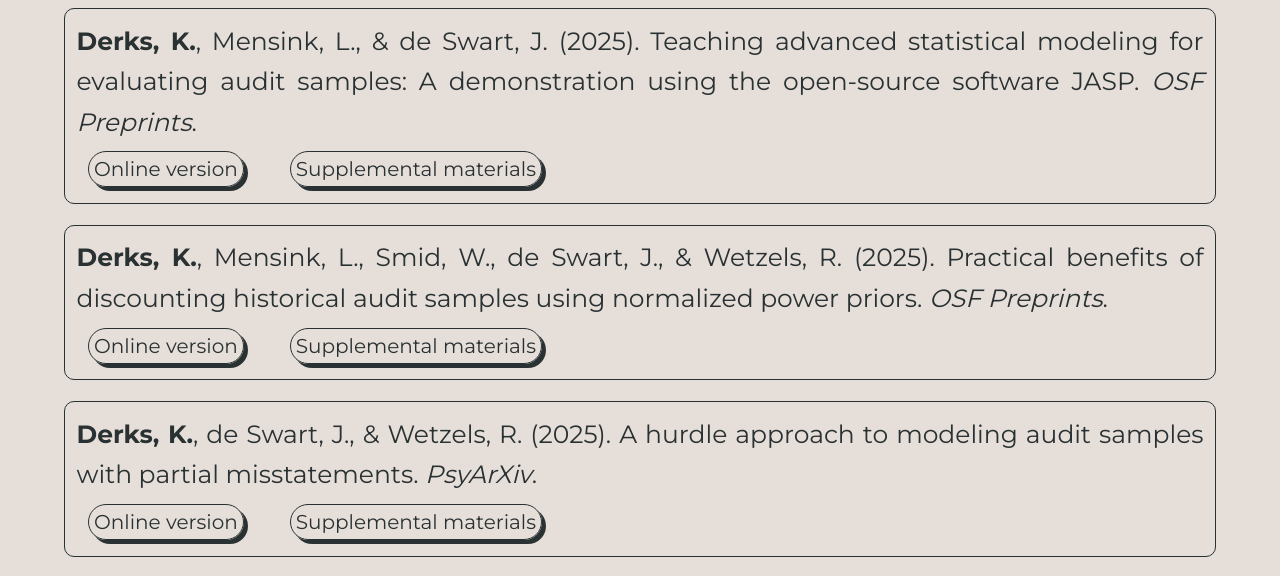
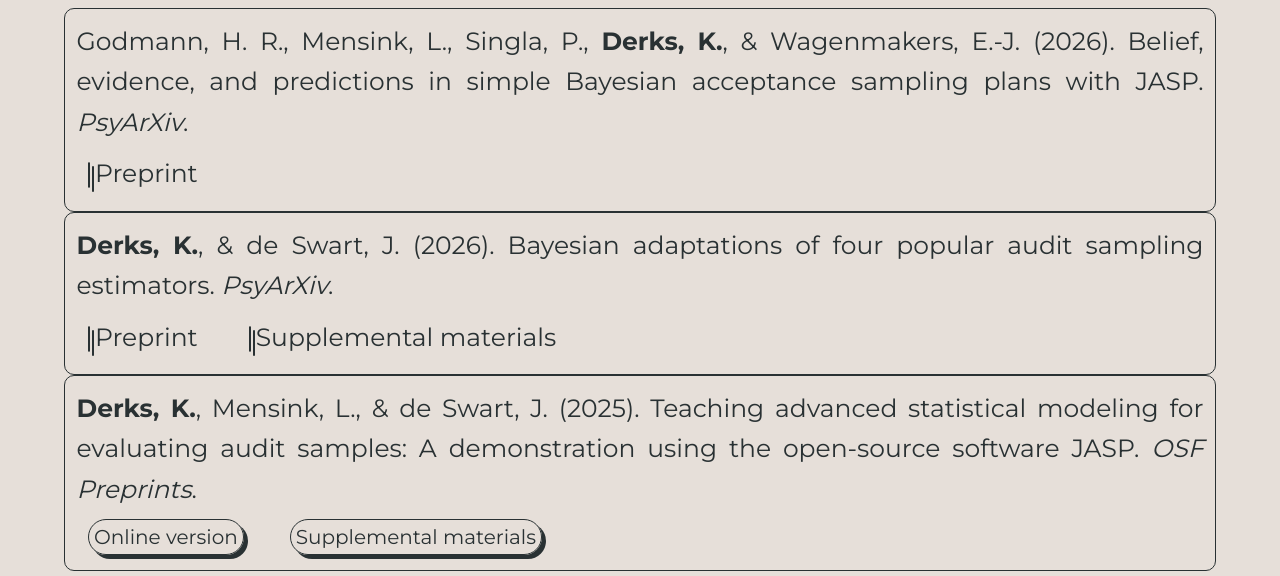
Before and after one commit to koenderks/koenderks.github.io, a plain HTML site: page research.html in a window 1280 px wide. Shown: the part 473-1049 px from the top of the page. Drawn offline with Linux system fonts and the light colour scheme.

Commit message:
Update research.html

```diff
--- a/research.html
+++ b/research.html
@@ -42,6 +42,19 @@
 	<div class="publication-container">
 		<p>My research focuses on exploring the practical implementation of Bayesian statistics in the field of auditing, with the goal of improving the overall effectiveness and efficiency of auditors. Below you can find an overview of my publications.</p>
 		<h2>Preprints</h2>
+		<div class="article-container">
+			<p>Godmann, H. R., Mensink, L., Singla, P., <b>Derks, K.</b>, & Wagenmakers, E.-J. (2026). Belief, evidence, and predictions in simple Bayesian acceptance sampling plans with JASP. <i>PsyArXiv</i>.</p>
+			<div class="article-container-row">
+				<a href="https://doi.org/10.31234/osf.io/8rv2z_v1"><i class="pubbutton"></i><p>Preprint</p></a>
+			</div>
+		</div>
+		<div class="article-container">
+			<p><b>Derks, K.</b>, & de Swart, J. (2026). Bayesian adaptations of four popular audit sampling estimators. <i>PsyArXiv</i>.</p>
+			<div class="article-container-row">
+				<a href="https://osf.io/preprints/psyarxiv/hc6am"><i class="pubbutton"></i><p>Preprint</p></a>
+				<a href="https://osf.io/uce9g"><i class="pubbutton"></i><p>Supplemental materials</p></a>
+			</div>
+		</div>
 		<div class="article-container">
 			<p><b>Derks, K.</b>, Mensink, L., & de Swart, J. (2025). Teaching advanced statistical modeling for evaluating audit samples: A demonstration using the open-source software JASP. <i>OSF Preprints</i>.</p>
 			<div class="article-container-row">
```
